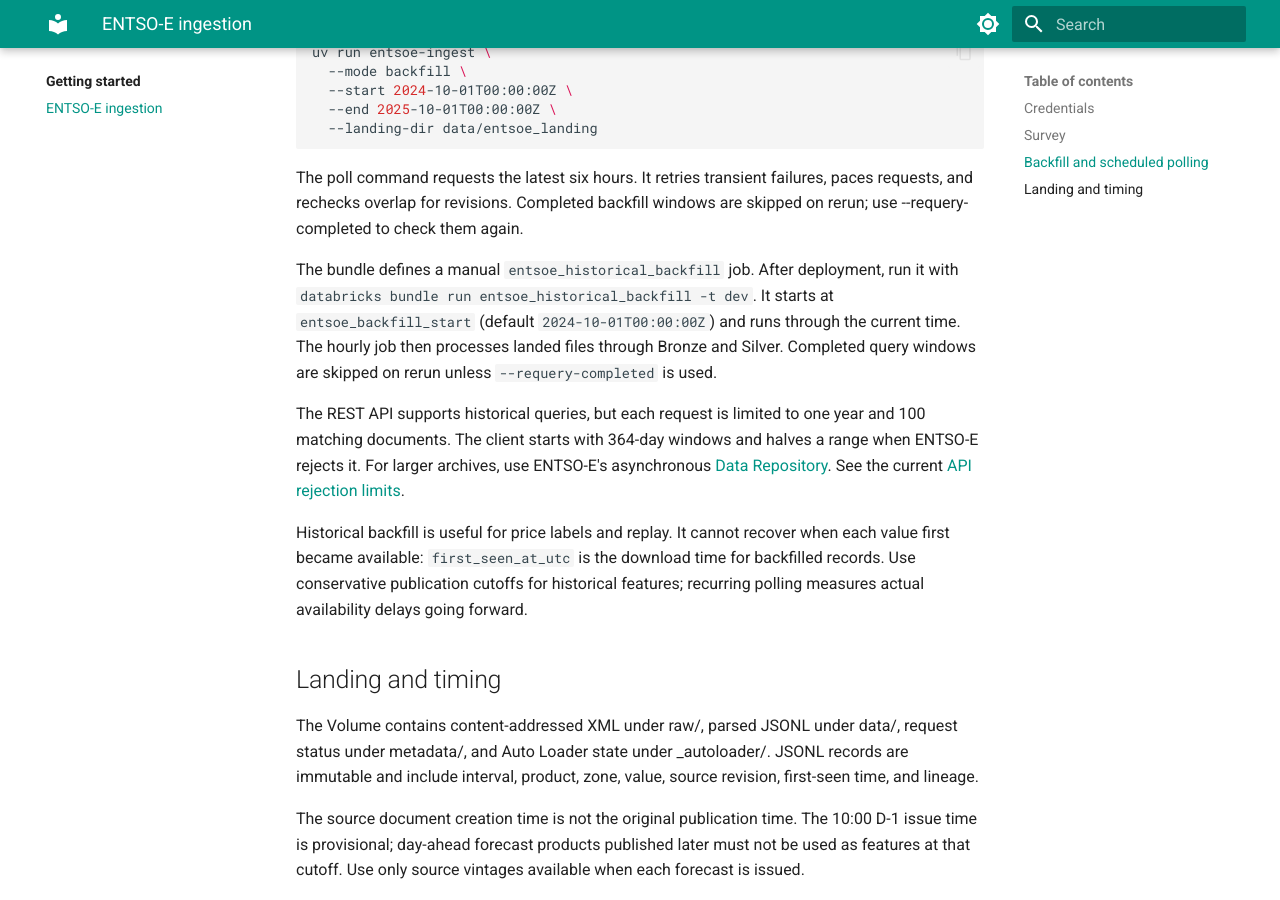
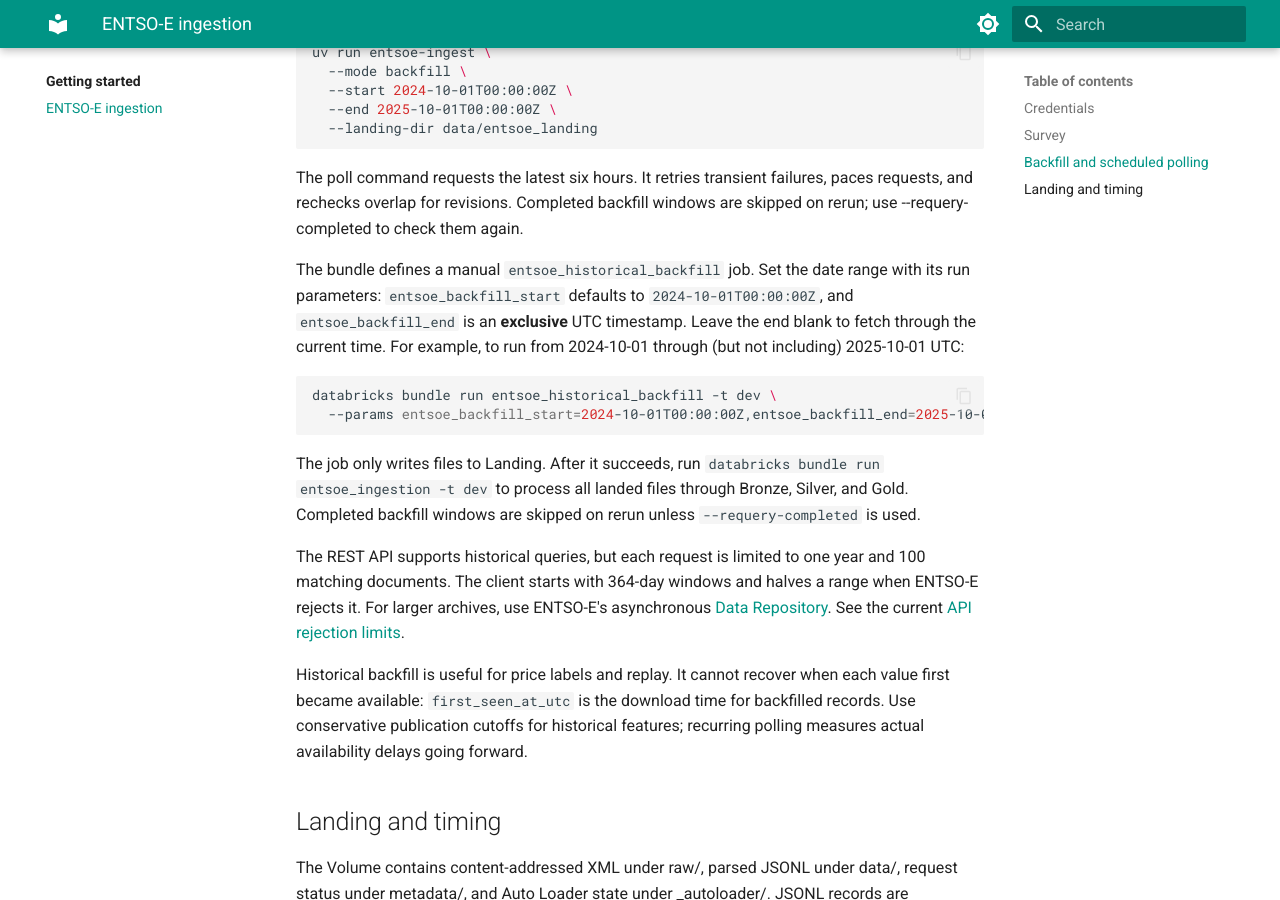
Before and after one commit to pdemeulenaer/eu-electricity-forecast, an MkDocs documentation site: the page built from docs/entsoe-ingestion.md, in a window 1280 px wide and 900 px high, scrolled down 981 px. Built offline with MkDocs 1.6.1 and Material for MkDocs 9.7.7, drawn with Linux system fonts in a browser that asks for light colours.

Commit message:
refine backfill params

```diff
--- a/databricks.yml
+++ b/databricks.yml
@@ -29,9 +29,6 @@ variables:
     description: Schema for typed ENTSO-E observations
   gold_schema:
     description: Schema for day-ahead features and downstream model outputs
-  entsoe_backfill_start:
-    description: Inclusive UTC start for the historical ENTSO-E backfill
-    default: "2024-10-01T00:00:00Z"
   entsoe_secret_scope:
     description: Databricks secret scope containing the ENTSO-E token
   entsoe_secret_key:
--- a/docs/entsoe-ingestion.md
+++ b/docs/entsoe-ingestion.md
@@ -47,11 +47,21 @@ The poll command requests the latest six hours. It retries transient failures,
 paces requests, and rechecks overlap for revisions. Completed backfill windows
 are skipped on rerun; use --requery-completed to check them again.
 
-The bundle defines a manual `entsoe_historical_backfill` job. After deployment,
-run it with `databricks bundle run entsoe_historical_backfill -t dev`. It starts at
-`entsoe_backfill_start` (default `2024-10-01T00:00:00Z`) and runs through the
-current time. The hourly job then processes landed files through Bronze and Silver.
-Completed query windows are skipped on rerun unless `--requery-completed` is used.
+The bundle defines a manual `entsoe_historical_backfill` job. Set the date range
+with its run parameters: `entsoe_backfill_start` defaults to
+`2024-10-01T00:00:00Z`, and `entsoe_backfill_end` is an **exclusive** UTC
+timestamp. Leave the end blank to fetch through the current time. For example,
+to run from 2024-10-01 through (but not including) 2025-10-01 UTC:
+
+~~~sh
+databricks bundle run entsoe_historical_backfill -t dev \
+  --params entsoe_backfill_start=2024-10-01T00:00:00Z,entsoe_backfill_end=2025-10-01T00:00:00Z
+~~~
+
+The job only writes files to Landing. After it succeeds, run
+`databricks bundle run entsoe_ingestion -t dev` to process all landed files through
+Bronze, Silver, and Gold. Completed backfill windows are skipped on rerun unless
+`--requery-completed` is used.
 
 The REST API supports historical queries, but each request is limited to one year
 and 100 matching documents. The client starts with 364-day windows and halves a
```
Also changed, not shown: resources/entsoe_historical_backfill.job.yml (+8 -1 lines).
